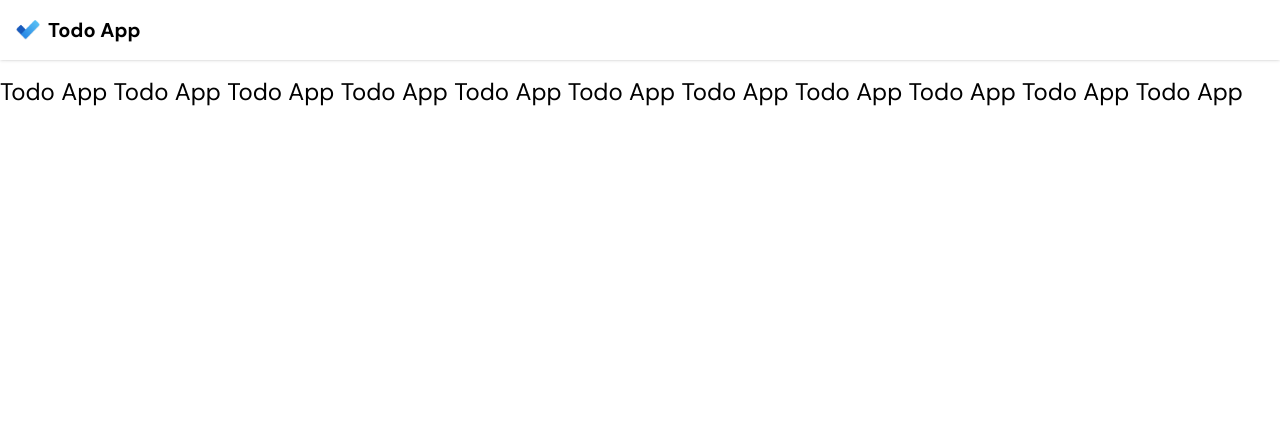
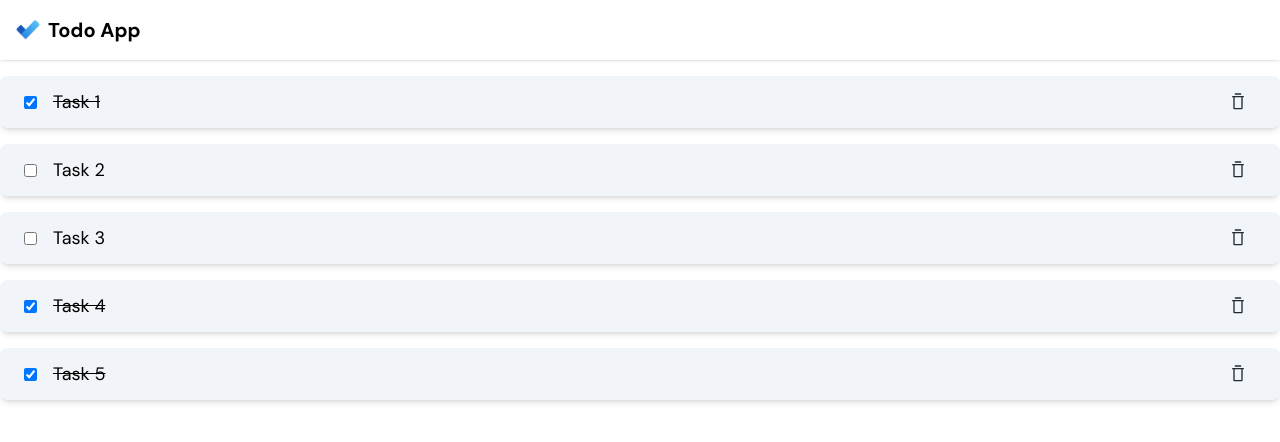
Before and after one commit to sriram651/Todo-App, a Next.js app: page / in a window 1280 px wide. Shown: the top 442 px of the page. Built offline with nearby package versions, Linux system fonts and the light colour scheme.

Commit message:
feature: added todo mock data & item layout

```diff
--- /dev/null
+++ b/src/components/TodoItem/TodoItem.jsx
@@ -0,0 +1,20 @@
+import Icon from '../Icon/Icon'
+import React from 'react'
+
+export default function TodoItem({ content, completed }) {
+    return (
+        <li className='todo-item'>
+            <div className="todo-container">
+                <div className="check-content">
+                    <input type="checkbox" checked={completed} />
+                    <h3 className={`${completed ? "line-through" : ""}`}>{content}</h3>
+                </div>
+                <div className="action-container">
+                    <button type="button">
+                        <Icon name='TrashIcon' width={20} height={20} />
+                    </button>
+                </div>
+            </div>
+        </li>
+    )
+}
--- /dev/null
+++ b/src/components/TodoItem/todoItem.scss
@@ -0,0 +1,27 @@
+li.todo-item {
+    @apply w-full py-2 px-6 bg-slate-100 shadow-md hover:-translate-y-0.5 hover:shadow-lg rounded-lg transition-all duration-150 ease-linear cursor-pointer;
+
+    .todo-container {
+        @apply w-full flex flex-row justify-between items-center;
+
+        .check-content {
+            @apply w-max max-w-full flex flex-row justify-start items-center gap-4;
+
+            input {
+                @apply w-max cursor-pointer;
+            }
+
+            h3 {
+                @apply w-full text-base xl:text-lg font-normal;
+            }
+        }
+
+        .action-container {
+            @apply w-max max-w-full flex flex-row justify-end items-center gap-2;
+
+            button {
+                @apply p-2 text-gray-800 hover:text-red-600 transition-colors duration-100 ease-in;
+            }
+        }
+    }
+}
--- /dev/null
+++ b/src/constants/todoMock.js
@@ -0,0 +1,22 @@
+export const todoList = [
+    {
+        content: "Task 1",
+        completed: true,
+    },
+    {
+        content: "Task 2",
+        completed: false,
+    },
+    {
+        content: "Task 3",
+        completed: false,
+    },
+    {
+        content: "Task 4",
+        completed: true,
+    },
+    {
+        content: "Task 5",
+        completed: true,
+    },
+];
--- a/src/pages/index.js
+++ b/src/pages/index.js
@@ -1,6 +1,8 @@
 "use client";
 
 import Head from "next/head";
+import TodoItem from "@/components/TodoItem/TodoItem";
+import { todoList } from "@/constants/todoMock";
 
 export default function Home() {
   return (
@@ -8,7 +10,11 @@ export default function Home() {
       <Head>
         <title>Home | Todo App</title>
       </Head>
-      <h1 className="text-2xl">Todo App Todo App Todo App Todo App Todo App Todo App Todo App Todo App Todo App Todo App Todo App</h1>
+      <ul className="todo-list w-full flex flex-col items-center justify-start gap-4">
+        {todoList?.map((todo, index) =>(
+          <TodoItem key={index} completed={todo.completed} content={todo.content} />
+        ))}
+      </ul>
     </>
   )
 }
--- a/src/styles/globals.scss
+++ b/src/styles/globals.scss
@@ -7,6 +7,7 @@
 
 // Component files
 @import "@/components/Header/header.scss";
+@import "@/components/TodoItem/todoItem.scss";
 
 $foreground-rgb: rgb(0, 0, 0);
 $background-start-rgb: rgb(214, 219, 220);
```
